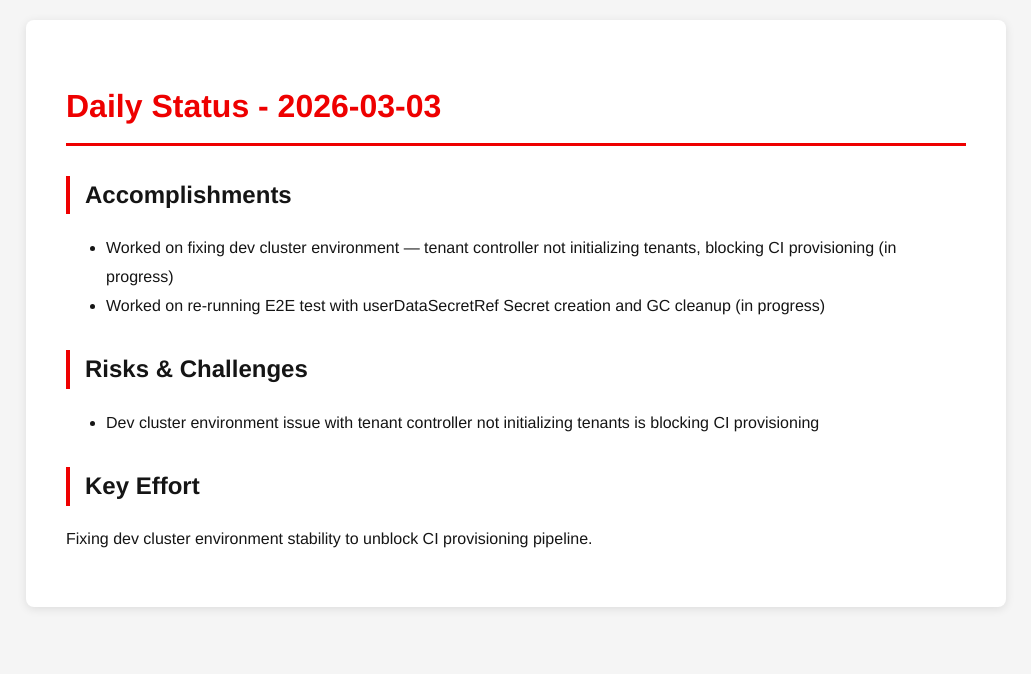
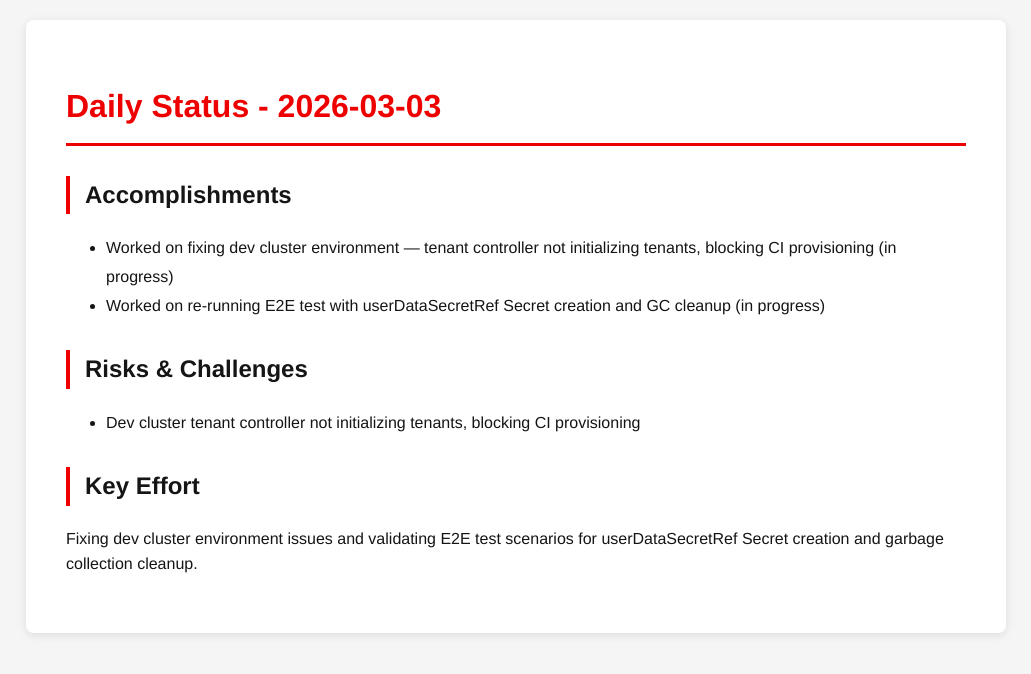
Before and after one commit to tzvatot/daily-status, a Jekyll site: the page built from 2026-03-03.md, in a window 1280 px wide. Shown: the top 674 px of the page, without its empty margins (124-1155 px from the left). Built offline with Jekyll 4.4.1, drawn with Linux system fonts in a browser that asks for light colours.

Commit message:
Daily status update - 2026-03-03

```diff
--- a/2026-03-03.md
+++ b/2026-03-03.md
@@ -7,14 +7,11 @@ date: 2026-03-03
 # Daily Status - 2026-03-03
 
 ## Accomplishments
-
 - Worked on fixing dev cluster environment — tenant controller not initializing tenants, blocking CI provisioning (in progress)
 - Worked on re-running E2E test with userDataSecretRef Secret creation and GC cleanup (in progress)
 
 ## Risks & Challenges
-
-- Dev cluster environment issue with tenant controller not initializing tenants is blocking CI provisioning
+- Dev cluster tenant controller not initializing tenants, blocking CI provisioning
 
 ## Key Effort
-
-Fixing dev cluster environment stability to unblock CI provisioning pipeline.
+Fixing dev cluster environment issues and validating E2E test scenarios for userDataSecretRef Secret creation and garbage collection cleanup.
```
